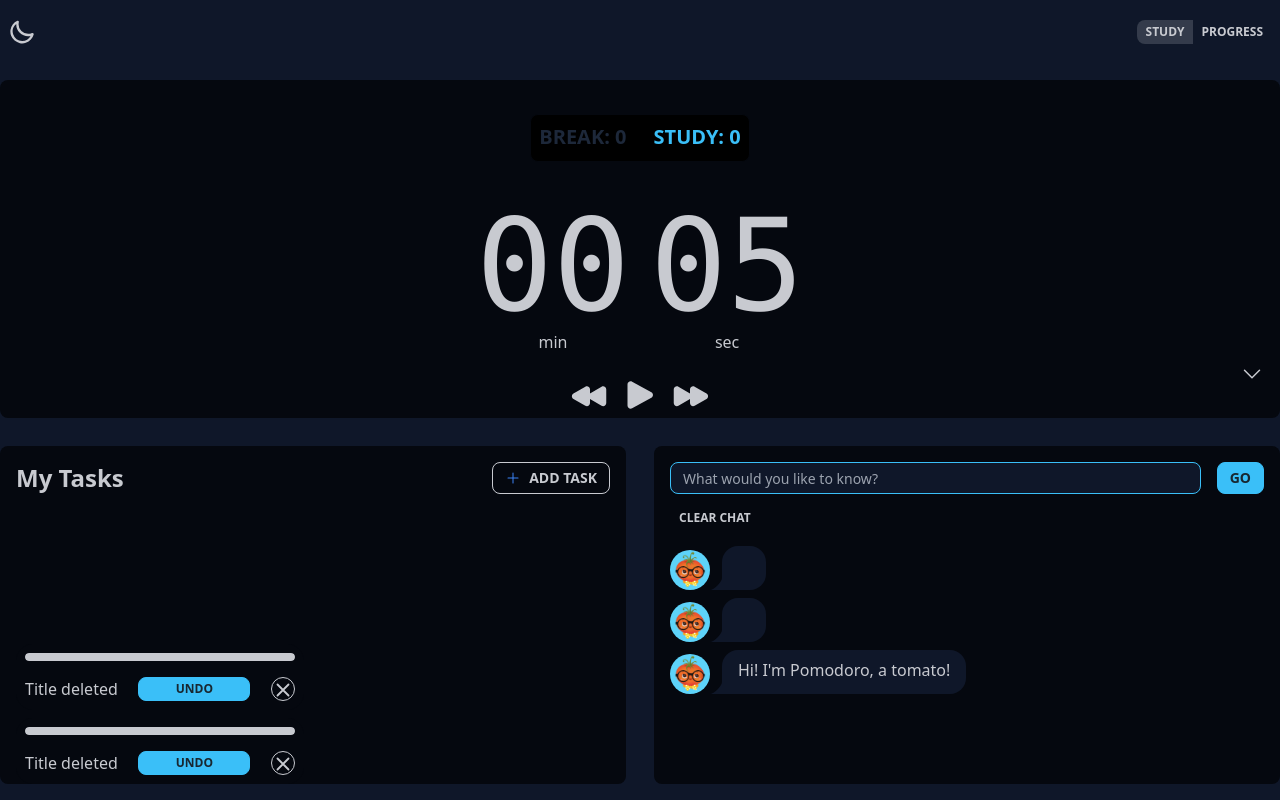
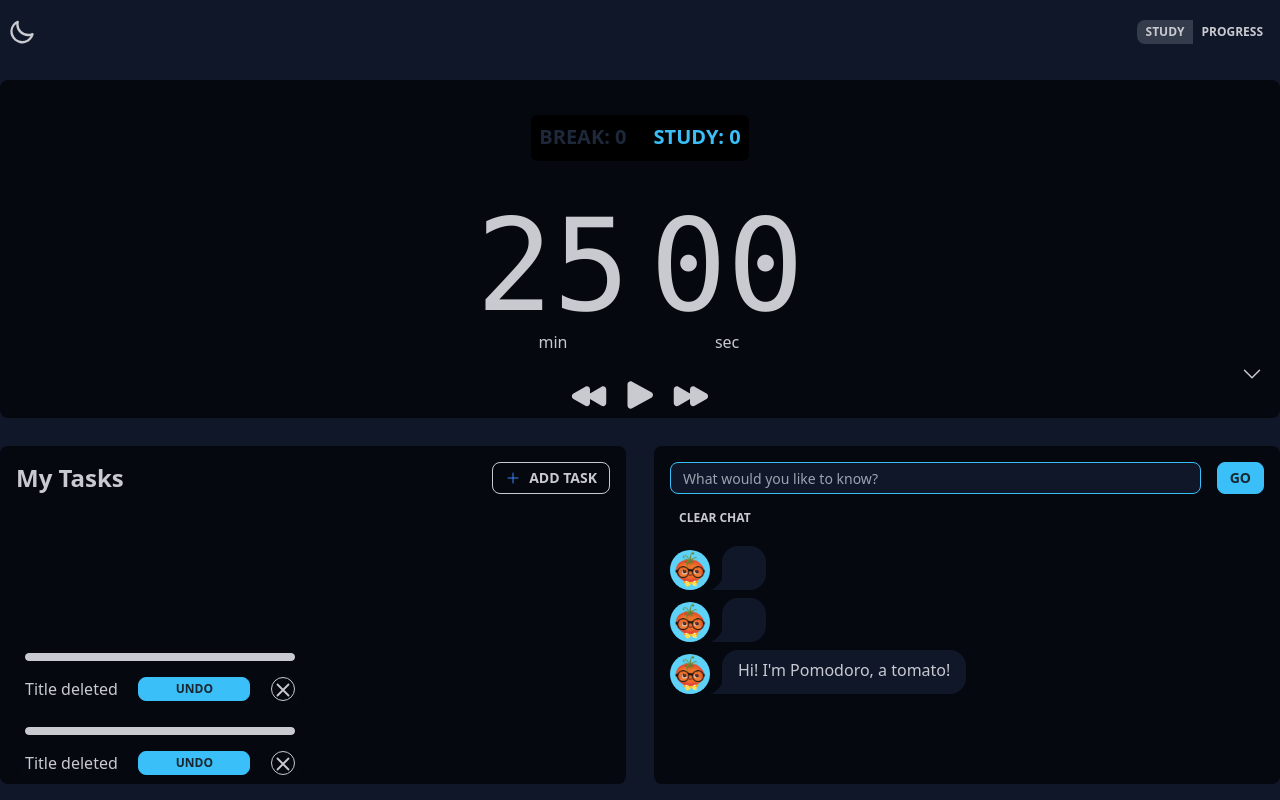
Before and after one commit to etretf/pomodoro-app, a React (Vite) app in the folder pomodoro-react/: page / in a window 1280 px wide. Built offline with nearby package versions, Linux system fonts and the light colour scheme.

Commit message:
Added SFX

```diff
--- a/pomodoro-react/src/App.jsx
+++ b/pomodoro-react/src/App.jsx
@@ -9,7 +9,8 @@ import Navbar from './components/Navbar';
 import Styleguide from './components/Styleguide';
 import { nanoid } from 'nanoid';
 import { useLocation } from 'react-router-dom';
-import sfx from './assets/finish.mp3';
+import finish from './assets/finish.mp3';
+import click from './assets/click.mp3';
 
 function App() {
 
@@ -116,7 +117,7 @@ useEffect(() => {
       setSessionType('long break');
     }
     else if(progressData[currentIndex].count % 2 === 0){
-      setTime(testTime);
+      setTime(studyTime);
       setSessionType('study');
     }
     else{
@@ -132,7 +133,7 @@ useEffect(() => {
       const newArr = progressData;
       newArr[currentIndex].count = newArr[currentIndex].count + 1;
       setProgressData(newArr);
-      playSFX();
+      playSFX(finish);
     }
     if(isCounting && time > -1){
       const increment = setInterval(handleDecrement, 1000);
@@ -144,8 +145,8 @@ useEffect(() => {
     // console.log(numSessions);
   }, [isCounting, time]);
 
-//play a sound effect when completing a session
-const playSFX = () => {
+//play a sound effect
+const playSFX = (sfx) => {
     let audio = new Audio(sfx);
     audio.play();
 }
@@ -154,13 +155,12 @@ const playSFX = () => {
 //toggle the playing state
 const handlePlayToggle = () =>{
   isCounting ? setIsCounting(false) : setIsCounting(true);
-  // console.log(isCounting);
+  playSFX(click);
 }
 
 //function to decrement the time
 function handleDecrement(){
     setTime(time => time - 1);
-    // console.log(time);
 }
 
 //function resets current timer to the beginning
@@ -176,12 +176,14 @@ function handleBeginning(){
       setTime(longBreakTime);
       break;
   }
+  playSFX(click);
 }
 
 //function sets current timer to the end
 function handleEnd(){
   setTime(0);
   setIsCounting(true);
+  playSFX(click);
 }
 
 //function for handling tab switches
--- a/pomodoro-react/src/components/Progress.jsx
+++ b/pomodoro-react/src/components/Progress.jsx
@@ -160,7 +160,7 @@ export default function Progress(props){
     }
 
     return(
-        <div className="h-full container flex flex-col gap-4 min-h-fit p-4">
+        <div className="h-full container flex flex-col gap-4 min-h-fit">
             <div className={`progress-chart rounded-lg col-span-2 p-4 flex flex-col items-center bg-base-200 ${props.openTab === 'studyprogress' || props.openTab === 'all' ? '' : 'hidden'}`}>
                 <h2 className="p-5">My progress</h2>
                 { props.openTab === 'all' &&
```
Also changed, not shown: 2 other files (tests, documents, lock files or other folders).
